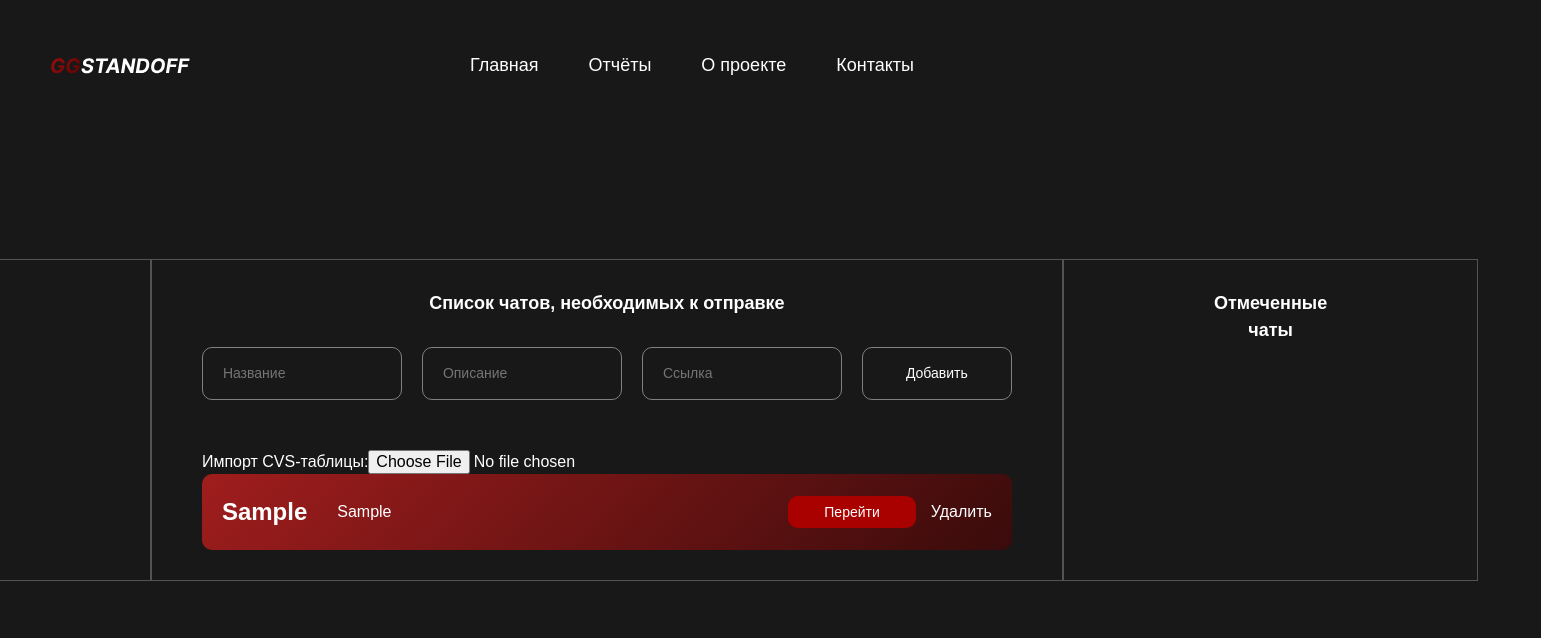
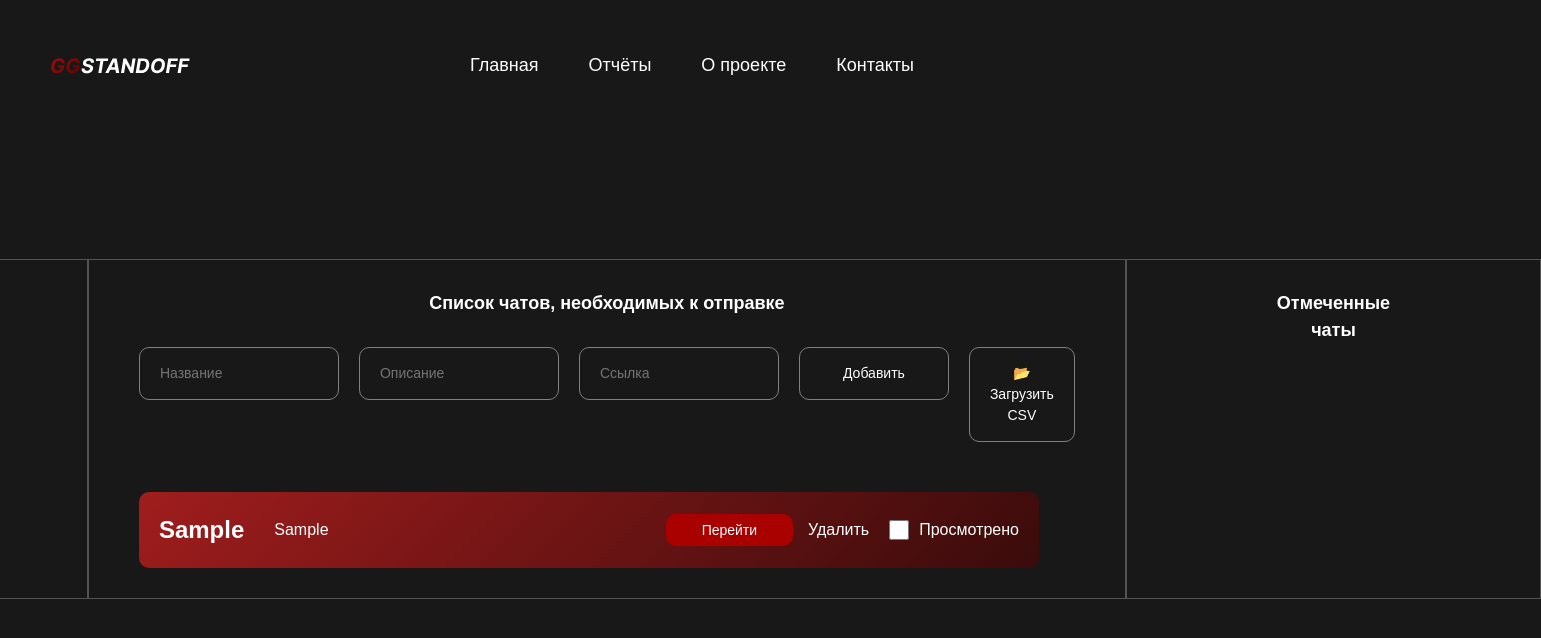
Before and after one commit to AlexandrLimanskiy/ggstandoffreports, a React (Vite) app: page /ggstandoffreports/home in a window 1280 px wide. Both pictures are taken after typing "Sample", "Sample", "Sample" into the empty fields and a click on the button "Добавить". Shown: the top 638 px of the page, 1541 px wide, since content can reach past the window. Built offline with nearby package versions, Linux system fonts and the light colour scheme.

Commit message:
добавлено оформление для кнопки импорта

```diff
--- a/src/assets/jsxComponents/pages/Home/Channel.jsx
+++ b/src/assets/jsxComponents/pages/Home/Channel.jsx
@@ -1,25 +1,32 @@
+import { useState } from 'react';
 import styles from '/src/assets/scssComponents/pages/Home/Channel.module.scss';
 
 export default function Channel({ title, description, link, onDelete }) {
+  const [visited, setVisited] = useState(false);  // Состояние для чекбокса
+
+  const handleVisit = () => {
+    setVisited(true);  // Активируем чекбокс при нажатии на кнопку "Перейти"
+  };
+
   return (
-    <>
     <div className="channel">
       <div className="channel__content">
         <div className="channel__content__items">
           <div className={styles.channel__content__items__item}>
             <div className={styles.channel__content__items__item__title}>
-                <h3>
-                  {title}
-                </h3>
+              <h3>{title}</h3>
             </div>
             <div className={styles.channel__content__items__item__description}>
-                <p>
-                  {description}
-                </p>
+              <p>{description}</p>
             </div>
             <div className={styles.channel__content__items__item__buttons}>
               <div className={styles.channel__content__items__item__link}>
-                  <a href={link} target='_blank'>
+                <a
+                  href={link}
+                  target="_blank"
+                  rel="noopener noreferrer"
+                  onClick={handleVisit}  // Активируем чекбокс по клику
+                >
                   Перейти
                 </a>
               </div>
@@ -27,10 +34,15 @@ export default function Channel({ title, description, link, onDelete }) {
                 <button onClick={onDelete}>Удалить</button>
               </div>
             </div>
+            {/* Добавляем чекбокс */}
+            <div className={styles.channel__content__items__item__checkbox}>
+              <label>
+                <input type="checkbox" checked={visited} readOnly /> <p>Просмотрено</p>
+              </label>
             </div>
           </div>
         </div>
       </div>
-    </>
+    </div>
   );
 }
--- a/src/assets/jsxComponents/pages/Home/ChannelImport.jsx
+++ b/src/assets/jsxComponents/pages/Home/ChannelImport.jsx
@@ -1,31 +1,35 @@
 import React from "react";
 import Papa from "papaparse";
+import styles from "/src/assets/scssComponents/pages/Home/ChannelImport.module.scss";
 
 export default function ChannelImport({ onImport }) {
   const handleFileUpload = (event) => {
     const file = event.target.files[0];
-
     Papa.parse(file, {
       header: true,
       skipEmptyLines: true,
       complete: (results) => {
-        onImport(results.data); // передаём массив объектов
+        onImport(results.data);
       },
     });
   };
 
   return (
-    <div className="channel_import">
-      <div className="channel_import__content">
-        <div className="channel_import__content__items">
-          <label htmlFor="csvUpload">Импорт CVS-таблицы:</label>
+    <div className={styles.channel_import}>
+      <div className={styles.channel_import__content}>
+        <div className={styles.channel_import__content__items}>
+          {/* Скрытый нативный инпут */}
           <input
+            id="csvUpload"
             type="file"
             accept=".csv"
             onChange={handleFileUpload}
-            id="csvUpload"
-            className=""
+            className={styles.hiddenInput}
           />
+          {/* Эта метка будет нашей кнопкой */}
+          <label htmlFor="csvUpload" className={styles.importButton}>
+            📂 Загрузить CSV
+          </label>
         </div>
       </div>
     </div>
--- a/src/assets/jsxComponents/pages/Home/Channels.jsx
+++ b/src/assets/jsxComponents/pages/Home/Channels.jsx
@@ -34,9 +34,11 @@ export default function Channels() {
     <>
       <div className="channels">
         <div className="channels__content">
-          <ChannelAdd onAdd={addChannel} />
-          <ChannelImport onImport={handleImport} />
-          <div className="channels__content__items">
+          <div className={styles.channels__content__buttons}>
+            <ChannelAdd onAdd={addChannel} />
+            <ChannelImport onImport={handleImport} />
+          </div>
+          <div className={styles.channels__content__items}>
             {channels.map((channel, index) => (
               <Channel key={index} title={channel.title} description={channel.description} link={channel.link} onDelete={() => deleteChannel(index)} />
             ))}
--- a/src/assets/scssComponents/pages/Home/Channel.module.scss
+++ b/src/assets/scssComponents/pages/Home/Channel.module.scss
@@ -38,7 +38,7 @@
 }
 
 .channel__content__items__item__delete {
-
+    margin-right: 20px;
 }
 
 .channel__content__items__item__delete:hover {
@@ -46,3 +46,26 @@
         cursor: pointer;
     }
 }
+
+.channels__content__items {
+    display: flex;
+    flex-direction: column;
+    gap: 10px;
+}
+
+.channel__content__items__item__checkbox {
+    label {
+        display: flex;
+        align-items: center;
+        gap: 10px;
+    }
+    input {
+        width: 20px;
+        height: 20px;
+    }
+}
+
+.channels__content__buttons {
+    display: flex;
+    gap: 20px;
+}
--- a/src/assets/scssComponents/pages/Home/ChannelImport.module.scss
+++ b/src/assets/scssComponents/pages/Home/ChannelImport.module.scss
@@ -1,3 +1,25 @@
-.channel_import__content__items__import_button {
+.channel_import {
+    margin-bottom: 50px; // как в .channel_add
+
+    &__content__items {
+      display: flex;
+      gap: 20px;
+      align-items: center;
+    }
+  }
+
+  .hiddenInput {
     display: none;
-}
+  }
+
+  .importButton {
+    max-width: 200px;
+    padding: 15px 20px;
+    font-size: 14px;
+    border: 1px solid gray;
+    border-radius: 10px;
+    background: none;
+    cursor: pointer;
+    text-align: center;
+    transition: background-color 0.2s;
+  }
```
Lines whose indentation alone changed are shown as unchanged.
